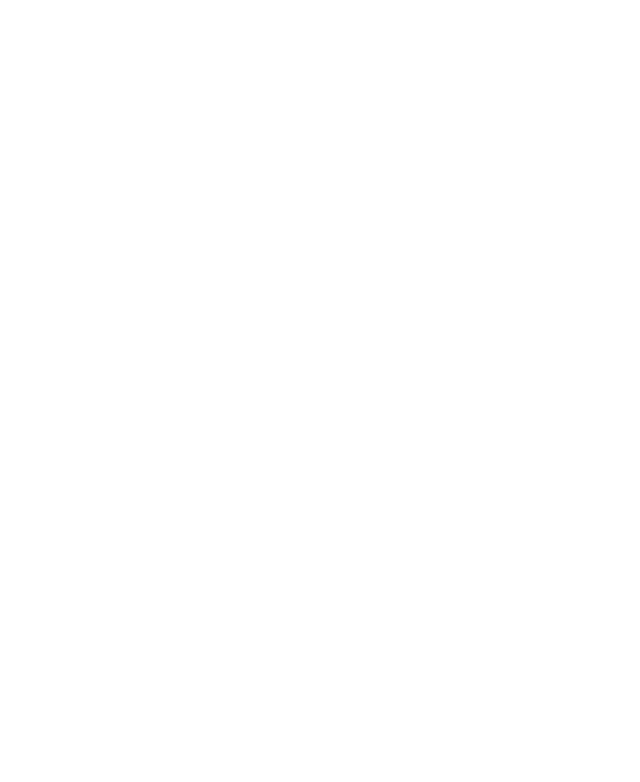
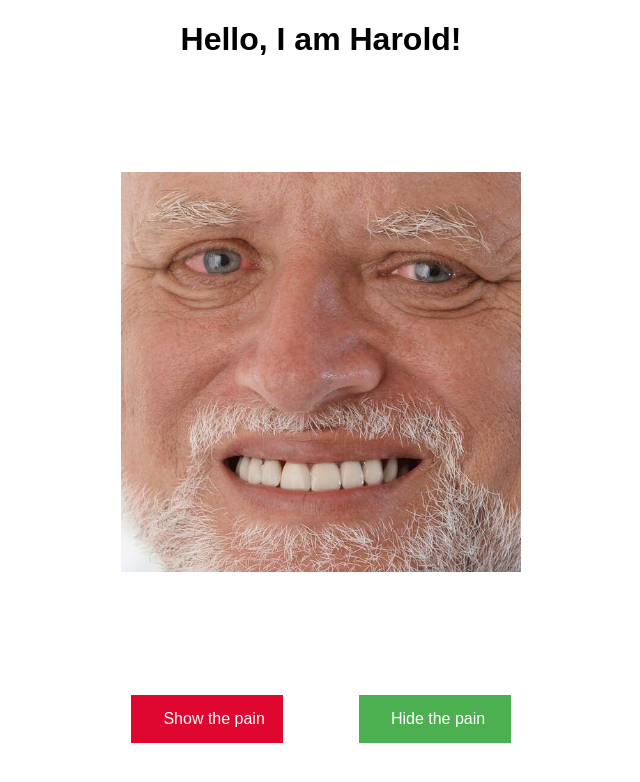
Before and after one commit to Draken933/js-stykm3, a plain HTML site: page index.html in a window 1280 px wide. Shown: the whole page, without its empty margins (319-959 px from the left). Drawn offline with Linux system fonts and the light colour scheme.

Commit message:
Release the Pain

```diff
--- a/index.html
+++ b/index.html
@@ -1 +1,29 @@
-<div id="app"></div>
+<!DOCTYPE html>
+<html lang="en">
+<head>
+    <link rel="stylesheet" href="styles/style.css">
+    <meta charset="UTF-8">
+    <meta http-equiv="X-UA-Compatible" content="IE=edge">
+    <meta name="viewport" content="width=device-width, initial-scale=1.0">
+    <title>Document</title>
+</head>
+<body>
+    <h1 style = "font-family: Arial, Helvetica, sans-serif;">Hello, I am Harold!</h1>
+
+    <section id="section1">
+        <img src="./assets/hurt.jpg">
+        <!-- <img src="assets/HappyDev.jpg">
+        <img src="assets/happy.jpg">
+        <img src="assets/GenuinelyHappy.jpg">  -->
+    </section>
+
+    <section class="center" id="section2">
+        <input type="button" id="happyButton" class="button happyButton"  value="Hide the pain" />
+        <input type="button" id="sadButton" class="button sadButton" value="Show the pain" />
+    </section>
+
+    <script src="scripts/index.js"></script>
+
+
+</body>
+</html>
--- a/index.js
+++ /dev/null
@@ -1,6 +0,0 @@
-// Import stylesheets
-import './style.css';
-
-// Write Javascript code!
-const appDiv = document.getElementById('app');
-appDiv.innerHTML = `<h1>JS Starter</h1>`;
--- a/package.json
+++ /dev/null
@@ -1,6 +0,0 @@
-{
-  "name": "js",
-  "version": "0.0.0",
-  "private": true,
-  "dependencies": {}
-}
--- /dev/null
+++ b/scripts/index.js
@@ -0,0 +1,40 @@
+
+let Harold = document.querySelector('img');
+let sadButton = document.getElementById('sadButton');
+let happyButton = document.getElementById('happyButton');
+let imageID = 0;
+let maxImageID = 3;
+let minImageID = 0;
+
+
+let images =
+{
+    0: "./assets/hurt.jpg",
+    1: "./assets/HappyDev.jpg ",
+    2: "./assets/happy.jpg",
+    3: "./assets/GenuinelyHappy.jpg"
+};
+
+
+Harold.onclick = function()
+{
+    alert('Ouch! Stop poking me!');
+}
+
+happyButton.onclick = function()
+{
+    if(imageID<3)
+    {
+        imageID = imageID +1;
+        Harold.src=images[imageID]
+    }
+}
+
+sadButton.onclick = function()
+{
+    if(imageID > 0)
+    {
+        imageID = imageID - 1;
+        Harold.src=images[imageID]
+    }
+}
--- a/style.css
+++ /dev/null
@@ -1,3 +0,0 @@
-h1, h2 {
-  font-family: Lato;
-}
--- /dev/null
+++ b/styles/style.css
@@ -0,0 +1,50 @@
+h1{
+    text-align: center;
+}
+#section1{
+    display: block;
+    margin-left: auto;
+    margin-right: auto;
+    width:  400px;
+    height: 400px;
+}
+
+#section2{
+    margin-top: 3cm;
+    width: 30%;
+}
+
+.center {
+    margin: auto;
+    width: 50%;
+    padding: 10px;
+ }
+img {
+    display: block;
+    margin-top: 3cm;
+    margin-left: auto;
+    margin-right: auto;
+    width:  400px;
+    height: 400px;
+    object-fit: cover;
+}
+
+input.button {
+        border: none;
+        color: white;
+        width: 40%;
+        padding: 15px 32px;
+        text-decoration: none;
+        display: inline-block;
+        font-size: 16px;
+}
+
+input.happyButton {
+    float: right;
+    background-color: #4CAF50; /* Green */
+}
+
+input.sadButton{
+    float: left;
+    background-color: #df072f; /* Red */
+}
--- a/tsconfig.json
+++ /dev/null
@@ -1,5 +0,0 @@
-{
-  "compilerOptions": {
-    "target": "esnext"
-  }
-}
```
Also changed, not shown: index2.html (added, +123 -0 lines), README.md (deleted), assets/HappyDev.jpg (added), assets/happy.jpg (added), assets/hurt.jpg (added), 2 other files.
